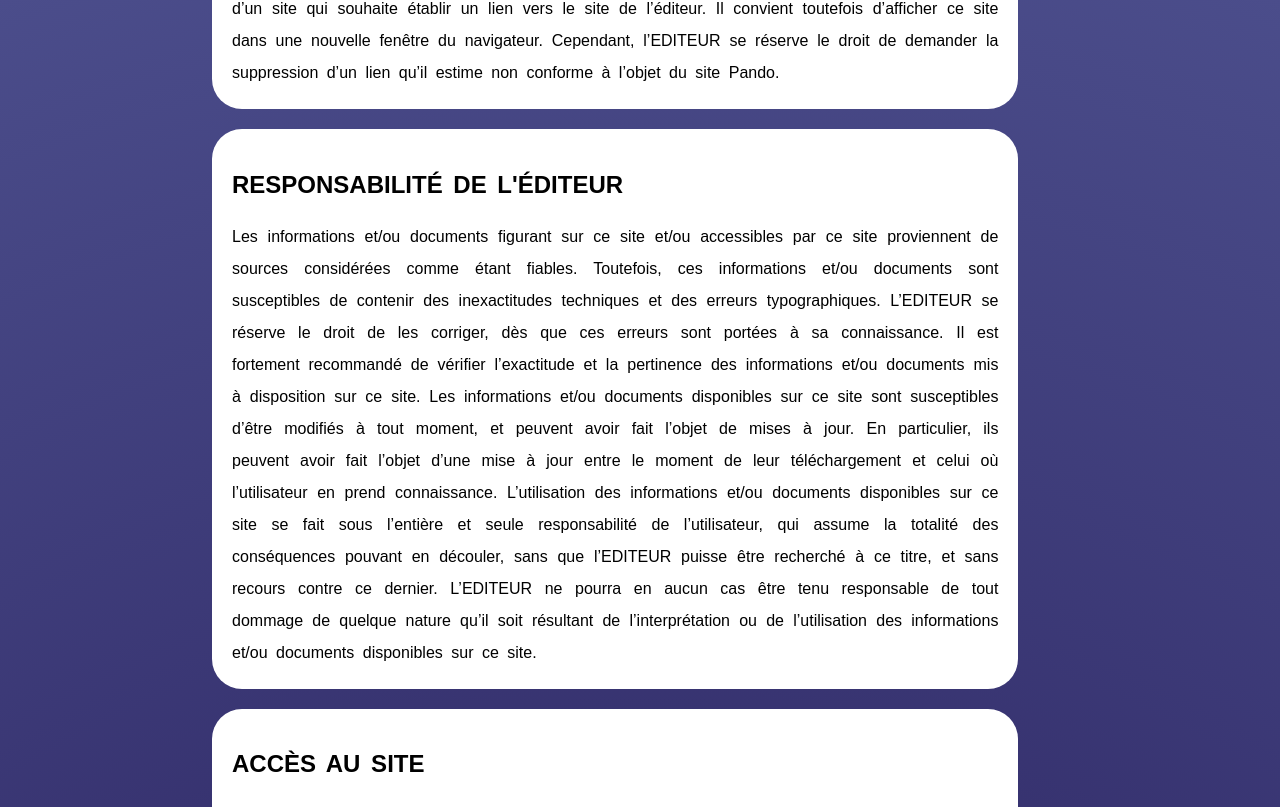
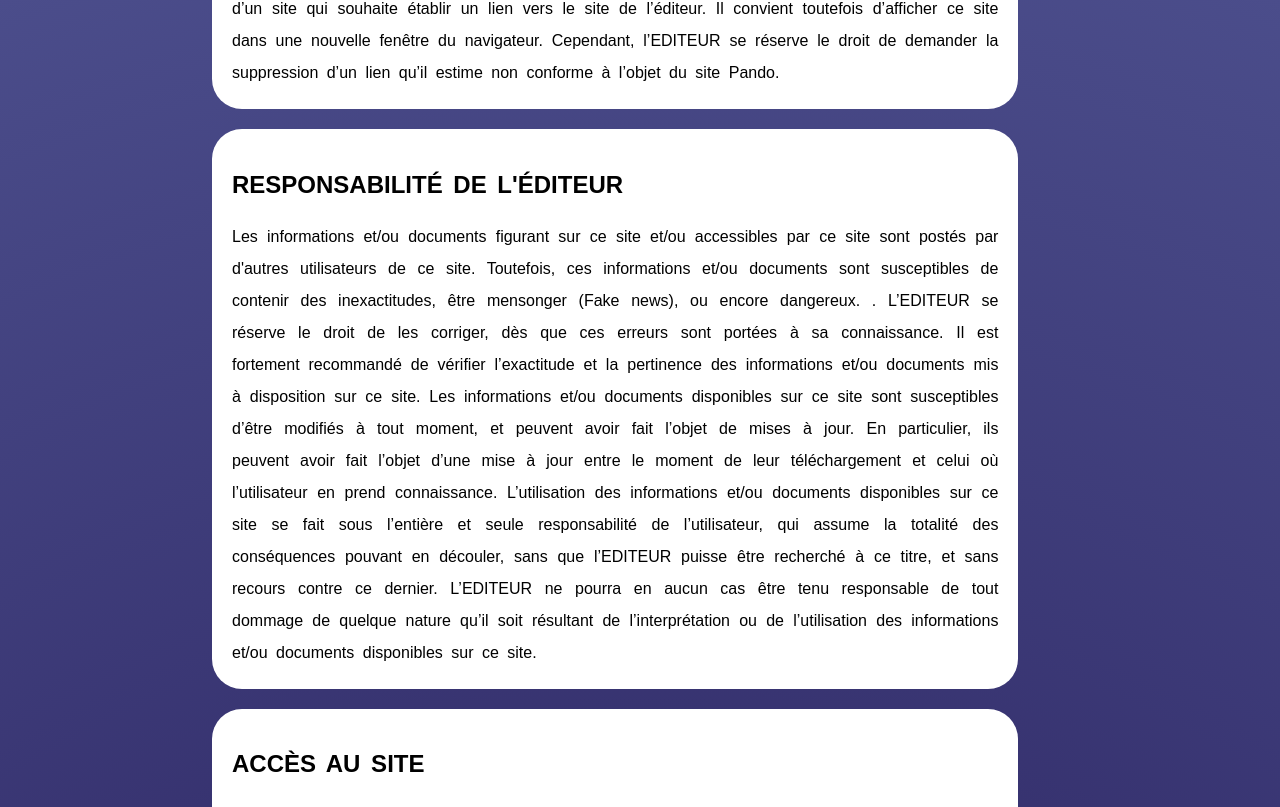
Before and after one commit to Taliayaya/Apando, a React (Create React App) app: page /terms in a window 1280 px wide. Shown: the part 893-1700 px from the top of the page. Built offline with nearby package versions, Linux system fonts and the light colour scheme.

Commit message:
Corrections de certaines mprécisions dans les CU

```diff
--- a/src/pages/Terms/index.jsx
+++ b/src/pages/Terms/index.jsx
@@ -28,7 +28,7 @@ const Terms = () => {
                             Conditions d'Utilisation de Pando
                         </h1>
                         <LastModif>
-                            Dernière modification : 27 janvier 2022
+                            Dernière modification : le 9 février 2022
                         </LastModif>
                         <StyledSection>
                             Le présent document a pour objet de définir les
@@ -47,15 +47,15 @@ const Terms = () => {
                             implique l’acceptation de l’ensemble des conditions
                             décrites ci-après.
                             <br /> <br />
-                            La structure générale du site Pando , ainsi que les
+                            La structure générale du site Pando, ainsi que les
                             textes, graphiques, images, sons et vidéos la
                             composant, sont la propriété de l'éditeur ou de ses
                             partenaires. Toute représentation et/ou reproduction
                             et/ou exploitation partielle ou totale des contenus
                             et services proposés par le site Pando, par quelque
                             procédé que ce soit, sans l'autorisation préalable
-                            et par écrit de Ilan Mayeux et/ou de ses partenaires
-                            est strictement interdite et serait susceptible de
+                            et par écrit de Pando et/ou de ses partenaires est
+                            strictement interdite et serait susceptible de
                             constituer une contrefaçon au sens des articles L
                             335-2 et suivants du Code de la propriété
                             intellectuelle.
@@ -81,12 +81,12 @@ const Terms = () => {
                         <StyledSection>
                             <StyledH2>Responsabilité de l'éditeur</StyledH2>
                             Les informations et/ou documents figurant sur ce
-                            site et/ou accessibles par ce site proviennent de
-                            sources considérées comme étant fiables. Toutefois,
-                            ces informations et/ou documents sont susceptibles
-                            de contenir des inexactitudes techniques et des
-                            erreurs typographiques. L’EDITEUR se réserve le
-                            droit de les corriger, dès que ces erreurs sont
+                            site et/ou accessibles par ce site sont postés par
+                            d'autres utilisateurs de ce site. Toutefois, ces
+                            informations et/ou documents sont susceptibles de
+                            contenir des inexactitudes, être mensonger (Fake
+                            news), ou encore dangereux. . L’EDITEUR se réserve
+                            le droit de les corriger, dès que ces erreurs sont
                             portées à sa connaissance. Il est fortement
                             recommandé de vérifier l’exactitude et la pertinence
                             des informations et/ou documents mis à disposition
```
